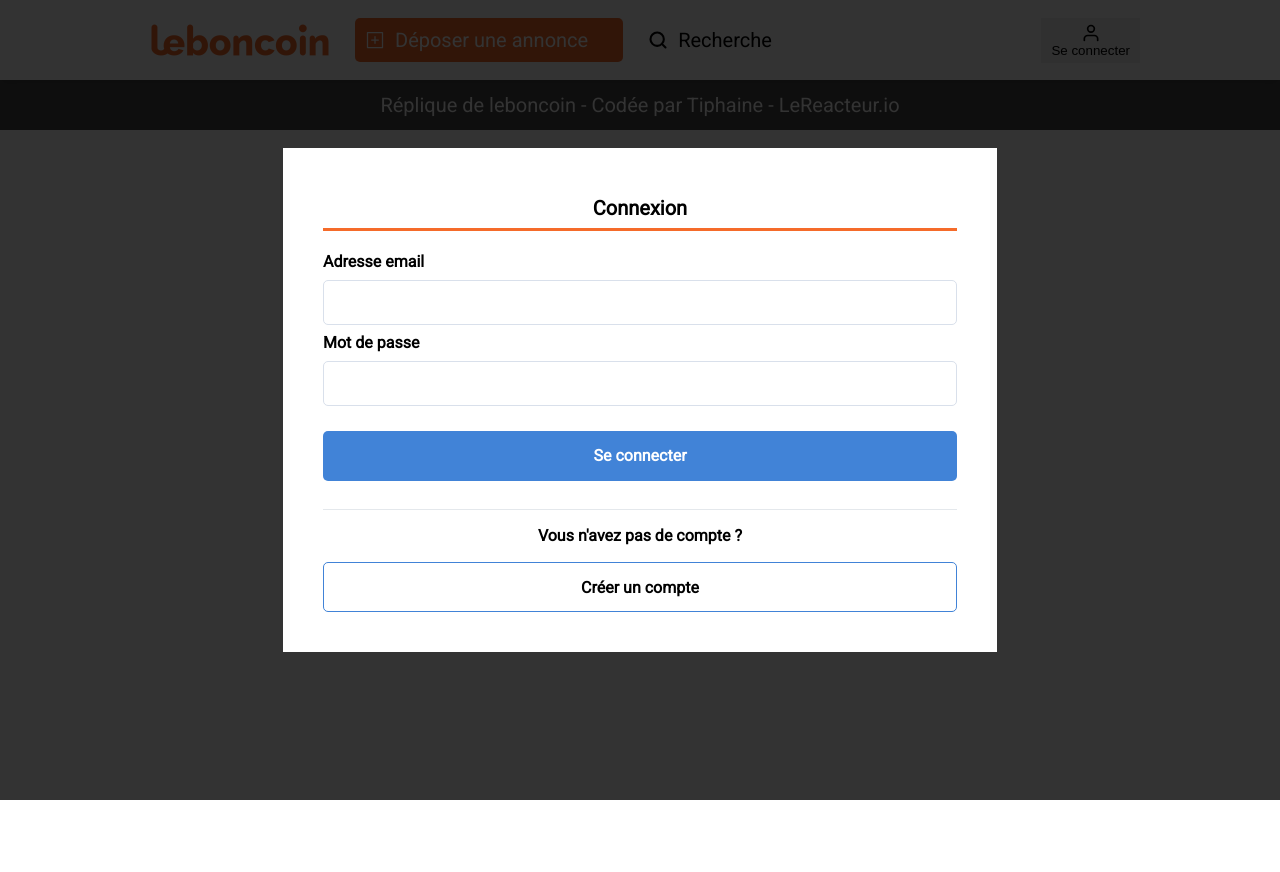
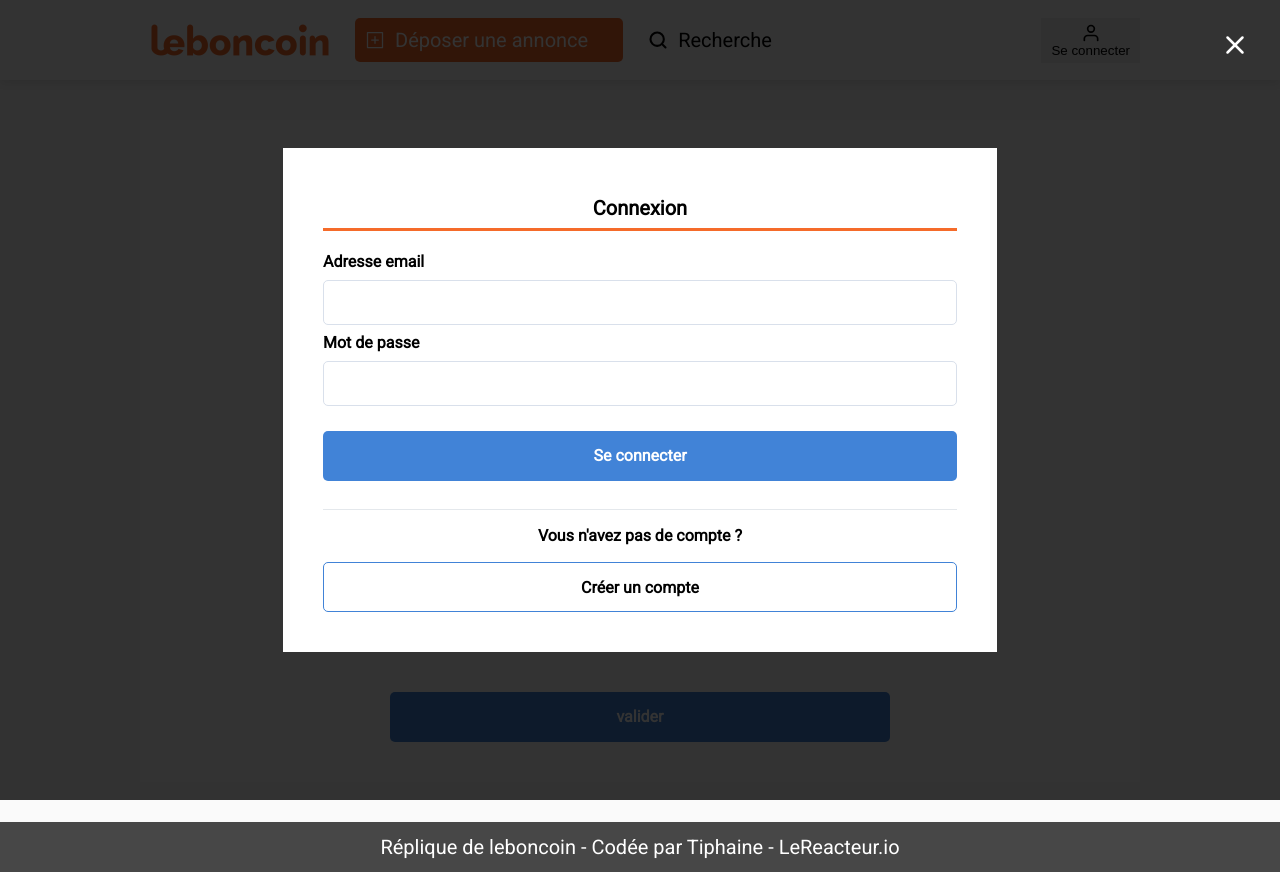
Before and after one commit to tiphaineP1991/leboncoin, a React (Create React App) app: page /publish in a window 1280 px wide. Both pictures are taken after a click on the button "Se connecter". Before the commit the page ends 800 px from the top, so only its background shows below. Built offline with nearby package versions, Linux system fonts and the light colour scheme.

Commit message:
publish page

```diff
--- a/src/App.css
+++ b/src/App.css
@@ -25,6 +25,18 @@
   width: 1000px;
   position: relative;
 }
+
+.ellipse {
+  position: relative;
+  width: 2438px;
+  height: 293px;
+  top: -170px;
+  background: #f56b2a;
+  border-radius: 100%;
+  overflow: hidden;
+}
+
+/* ----------------------------HEADER------------------------------ */
 
 .header-content {
   display: flex;
@@ -109,6 +121,8 @@
   font-family: Roboto;
   font-size: 16px;
 }
+
+/* ----------------------------PAGE OFFERS------------------------------ */
 
 .list-products {
   display: flex;
@@ -231,15 +245,7 @@
   margin-left: 10px;
 }
 
-.ellipse {
-  position: relative;
-  width: 2438px;
-  height: 293px;
-  top: -170px;
-  background: #f56b2a;
-  border-radius: 100%;
-  overflow: hidden;
-}
+/* ----------------------------PAGE OFFER------------------------------ */
 
 .offer-page-content {
   display: flex;
@@ -260,7 +266,7 @@
 
 .cart-product img {
   width: 700px;
-  height: 50%;
+  height: 65%;
   object-fit: cover;
   border-radius: 5px;
 }
@@ -344,6 +350,8 @@
   padding-right: 10px;
 }
 
+/* ----------------------------FOOTER------------------------------ */
+
 .footer {
   height: 50px;
   width: 100%;
@@ -359,6 +367,8 @@
   font-size: 20px;
 }
 
+/* ----------------------------PAGINATION------------------------------ */
+
 .boutons {
   margin: 15px;
 }
@@ -372,6 +382,9 @@
   color: white;
   margin: 3px;
 }
+
+/* ----------------------------MODAL------------------------------ */
+
 .modal {
   background-color: rgba(0, 0, 0, 0.8);
   height: 100%;
@@ -379,9 +392,16 @@
   z-index: 3;
   position: absolute;
   display: flex;
+  flex-direction: column;
   align-content: center;
   align-items: center;
   justify-content: center;
+}
+
+.close span {
+  position: absolute;
+  right: 30px;
+  top: 30px;
 }
 
 .signUp {
@@ -465,6 +485,8 @@
   font-weight: bold;
 }
 
+/* ----------------------------PAGE SIGNUP------------------------------ */
+
 .createIncart {
   display: flex;
   flex-direction: column;
@@ -533,3 +555,121 @@
   padding-left: 20px;
   line-height: 1.5;
 }
+
+.activate {
+  background: #4183d7;
+  border-radius: 5px;
+  width: 100%;
+  height: 50px;
+  font-family: Roboto;
+  font-size: 16px;
+  font-weight: bold;
+  color: white;
+  border: none;
+  margin-top: 20px;
+}
+
+.disable {
+  background: grey;
+  border-radius: 5px;
+  width: 100%;
+  height: 50px;
+  font-family: Roboto;
+  font-size: 16px;
+  font-weight: bold;
+  color: white;
+  border: none;
+  margin-top: 20px;
+}
+
+.errorPassword {
+  font-family: Roboto;
+  font-size: 12px;
+  color: red;
+  padding-bottom: 15px;
+}
+
+/* ----------------------------PAGE PUBLISH------------------------------ */
+
+.publish-content {
+  background-color: white;
+  display: flex;
+  align-content: center;
+  justify-content: center;
+  padding: 40px 0px;
+  margin: 40px 0px;
+}
+
+.publish-cart {
+  width: 50%;
+}
+
+.publish-cart h1 {
+  font-family: Roboto;
+  font-size: 20px;
+  font-weight: bold;
+  text-align: center;
+  border-bottom: 3px solid #f56b2a;
+  padding: 10px;
+  margin-bottom: 30px;
+}
+
+.publish-cart h2 {
+  font-family: Roboto;
+  font-size: 16px;
+  margin-bottom: 10px;
+  font-weight: bold;
+}
+
+.input-title {
+  font-family: Roboto;
+  font-size: 14px;
+  margin-bottom: 20px;
+  width: 100%;
+  height: 45px;
+  border-radius: 5px;
+  background: #ffffff;
+  border: 1px solid #d9e0eb;
+}
+
+.input-description {
+  font-family: Roboto;
+  font-size: 14px;
+  margin-bottom: 20px;
+  width: 100%;
+  height: 120px;
+  border-radius: 5px;
+  background: #ffffff;
+  border: 1px solid #d9e0eb;
+}
+
+.inputPrice {
+  display: flex;
+  align-content: center;
+  align-items: center;
+  margin-bottom: 20px;
+}
+
+.inputPrice input {
+  font-family: Roboto;
+  font-size: 14px;
+  width: 40%;
+  height: 45px;
+  border-radius: 5px;
+  background: #ffffff;
+  border: 1px solid #d9e0eb;
+}
+
+.inputPrice p {
+  padding-left: 20px;
+  font-family: Roboto;
+  font-size: 20px;
+}
+
+.input-file {
+  font-family: Roboto;
+  font-size: 14px;
+  margin-bottom: 20px;
+  height: 45px;
+  border-radius: 5px;
+}
--- a/src/App.js
+++ b/src/App.js
@@ -9,6 +9,7 @@
 import Footer from "./components/Footer";
 import Cookies from "js-cookie";
 import Modal from "./components/Modal";
+import Publish from "./pages/publish";
 
 function App() {
   const token = Cookies.get("token");
@@ -36,7 +37,10 @@
               <Offer />
             </Route>
             <Route path="/signup">
-              <Signup />
+              <Signup setUser={setUser} />
+            </Route>
+            <Route path="/publish">
+              <Publish user={user.token} setShowModal={setShowModal} />
             </Route>
           </Switch>
         </div>
--- a/src/components/Header.js
+++ b/src/components/Header.js
@@ -9,7 +9,10 @@
   return (
     <div className="header-content">
       <div className="content-left">
+        <Link to="/offers/">
           <img className="logo" alt="logo" src={Logo}></img>
+        </Link>
+        <Link to="/publish/">
           <button className="publish-button">
             <svg
               xmlns="http://www.w3.org/2000/svg"
@@ -26,6 +29,7 @@
             </svg>
             <p>Déposer une annonce</p>
           </button>
+        </Link>
         <Link to="/offers/">
           <button
             className={
--- a/src/components/Modal.js
+++ b/src/components/Modal.js
@@ -3,6 +3,7 @@
 import { useHistory } from "react-router-dom";
 import { Link } from "react-router-dom";
 import Cookies from "js-cookie";
+import { Clear } from "@material-ui/icons";
 
 const Modal = props => {
   const [email, setEmail] = useState("");
@@ -16,6 +17,28 @@
 
   return (
     <div className="modal">
+      <div className="close">
+        <span
+          onClick={event => {
+            setShowModal(false);
+          }}
+        >
+          <svg
+            xmlns="http://www.w3.org/2000/svg"
+            width="30"
+            height="30"
+            viewBox="0 0 24 24"
+            fill="none"
+            stroke="white"
+            stroke-width="2"
+            stroke-linecap="round"
+            stroke-linejoin="round"
+          >
+            <line x1="18" y1="6" x2="6" y2="18"></line>
+            <line x1="6" y1="6" x2="18" y2="18"></line>
+          </svg>
+        </span>
+      </div>
       <div className="logIncart">
         <h1>Connexion</h1>
         <form
--- a/src/pages/offers.js
+++ b/src/pages/offers.js
@@ -66,6 +66,7 @@
           const response = await axios.get(
             "https://leboncoin-api.herokuapp.com/api/offer/with-count?" + search
           );
+          setCount(response.data.count);
           setProducts(response.data.offers);
         }}
       >
--- /dev/null
+++ b/src/pages/publish.js
@@ -0,0 +1,90 @@
+import React, { useState } from "react";
+import axios from "axios";
+import { useHistory } from "react-router-dom";
+
+const Publish = props => {
+  const [title, setTitle] = useState("");
+  const [description, setDescription] = useState("");
+  const [price, setPrice] = useState(null);
+  const [photo, setPhoto] = useState();
+
+  const history = useHistory();
+
+  const setShowModal = props.setShowModal;
+
+  return (
+    <div className="publish-content">
+      <div className="publish-cart">
+        <h1>Déposer une annonce</h1>
+        <form
+          onSubmit={async event => {
+            event.preventDefault();
+
+            const data = new FormData();
+            data.append("title", title);
+            data.append("description", description);
+            data.append("price", price);
+            data.append("files", photo);
+
+            if (props.user) {
+              const response = await axios.post(
+                "https://leboncoin-api.herokuapp.com/api/offer/publish",
+                data,
+                {
+                  headers: {
+                    Authorization: props.user
+                  }
+                }
+              );
+              console.log(response.data);
+            } else {
+              setShowModal(true);
+            }
+          }}
+        >
+          <h2>Titre de l'annonce*</h2>
+          <input
+            className="input-title"
+            type="text"
+            value={title}
+            onChange={event => {
+              setTitle(event.target.value);
+            }}
+          ></input>
+          <h2>Texte de l'annonce *</h2>
+          <input
+            className="input-description"
+            type="text"
+            value={description}
+            onChange={event => {
+              setDescription(event.target.value);
+            }}
+          ></input>
+          <h2>Prix*</h2>
+          <div className="inputPrice">
+            <input
+              className="input-price"
+              type="number"
+              value={price}
+              onChange={event => {
+                setPrice(event.target.value);
+              }}
+            ></input>
+            <p>€</p>
+          </div>
+          <h2>Photo*</h2>
+          <input
+            className="input-file"
+            type="file"
+            onChange={event => {
+              setPhoto(event.target.files[0]);
+            }}
+          ></input>
+          <input className="activate" type="submit" value="valider"></input>
+        </form>
+      </div>
+    </div>
+  );
+};
+
+export default Publish;
--- a/src/pages/signup.js
+++ b/src/pages/signup.js
@@ -3,7 +3,7 @@
 import Cookies from "js-cookie";
 import { useHistory } from "react-router-dom";
 
-const Signup = () => {
+const Signup = props => {
   const [pseudo, setPseudo] = useState("");
   const [email, setEmail] = useState("");
   const [password, setPassword] = useState("");
@@ -11,6 +11,18 @@
   const [isCheck, setIsCheck] = useState(false);
 
   const history = useHistory();
+
+  let disable = false;
+  if (
+    isCheck === true &&
+    password === verifiedPassword &&
+    pseudo &&
+    email &&
+    password &&
+    verifiedPassword
+  ) {
+    disable = true;
+  }
 
   console.log(isCheck);
 
@@ -108,6 +120,7 @@
                 }
               );
               Cookies.set("token", response.data.token);
+              props.setUser(response.data);
               history.push("/offers");
               console.log("data", response.data);
             }
@@ -163,6 +176,11 @@
               ></input>
             </div>
           </div>
+          {password !== verifiedPassword && (
+            <div className="errorPassword">
+              Les mots de passe doivent être identiques
+            </div>
+          )}
           <div>
             <input
               type="checkbox"
@@ -179,8 +197,8 @@
 
           <input
             type="submit"
-            className="logInButton"
             value="Créer mon compte"
+            className={disable === true ? "activate" : "disable"}
           ></input>
         </form>
       </div>
```
Lines whose indentation alone changed are shown as unchanged.
